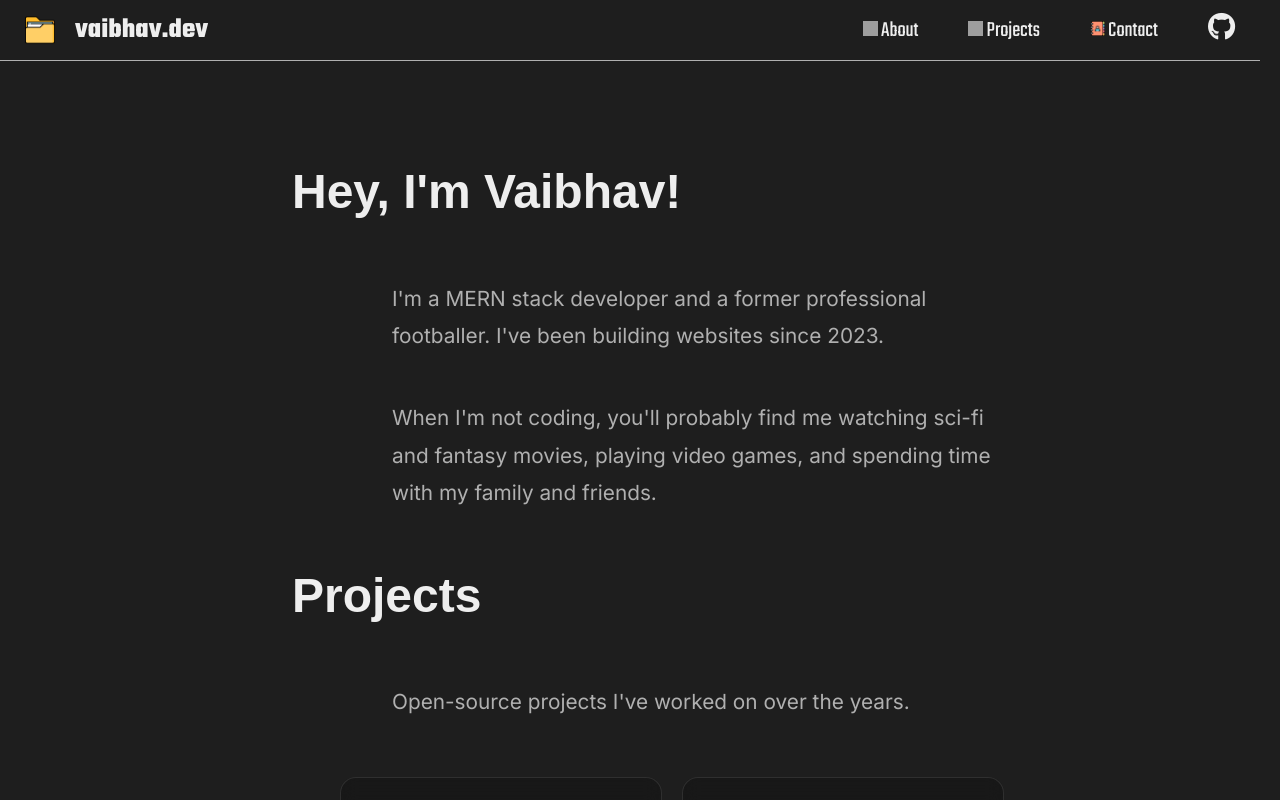
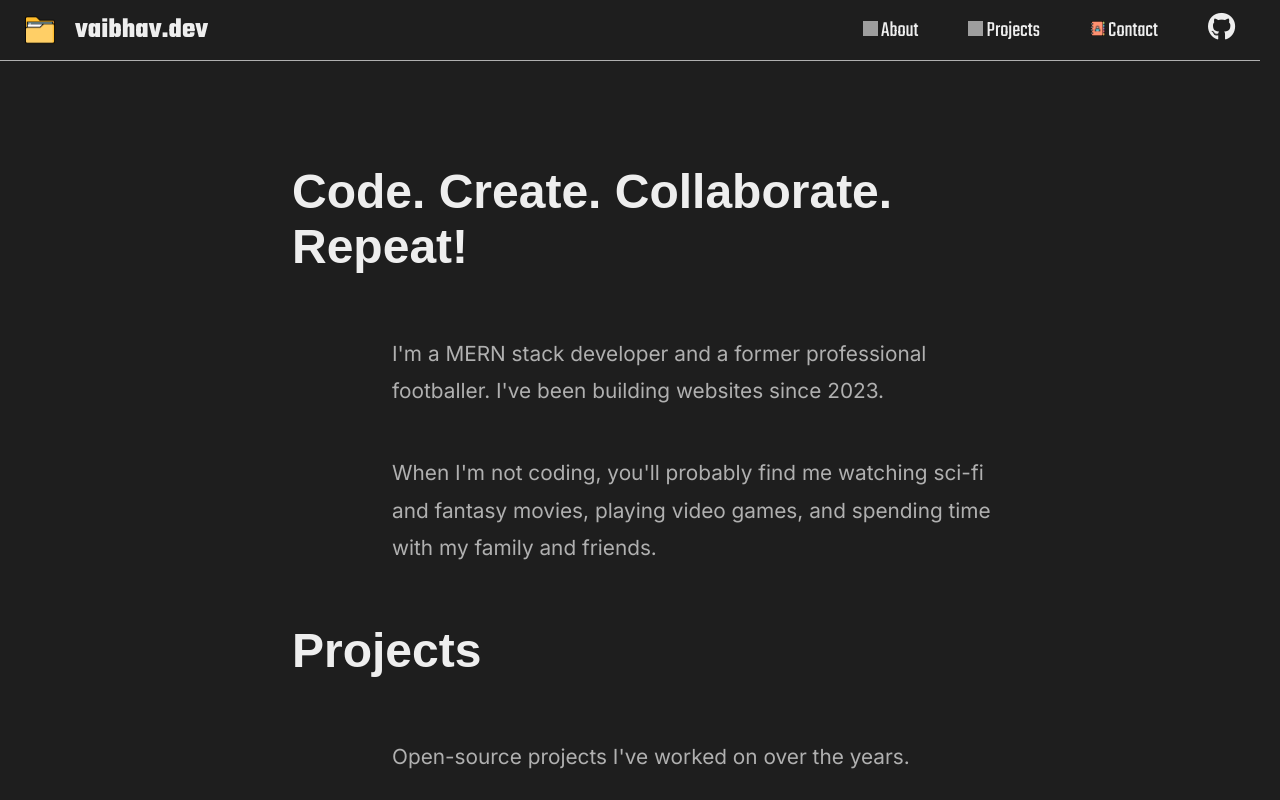
Before and after one commit to vaibhavsorathiya77/client, a React (Create React App) app: page / in a window 1280 px wide. Built offline with nearby package versions, Linux system fonts and the light colour scheme; grey boxes are pictures that could not be loaded.

Commit message:
home page tag line

```diff
--- a/src/components/Home.jsx
+++ b/src/components/Home.jsx
@@ -111,7 +111,7 @@ const Home = () => {
     <section id="home" style={homeStyle}>
       <div style={contentBoxStyle}>
         {/* Heading Section */}
-        <h1 style={headingStyle}>Hey, I'm Vaibhav!</h1>
+        <h1 style={headingStyle}>Code. Create. Collaborate. Repeat!</h1>
         <p className="para">
           I'm a MERN stack developer and a former professional footballer. I've been building websites since 2023.
         </p>
```
